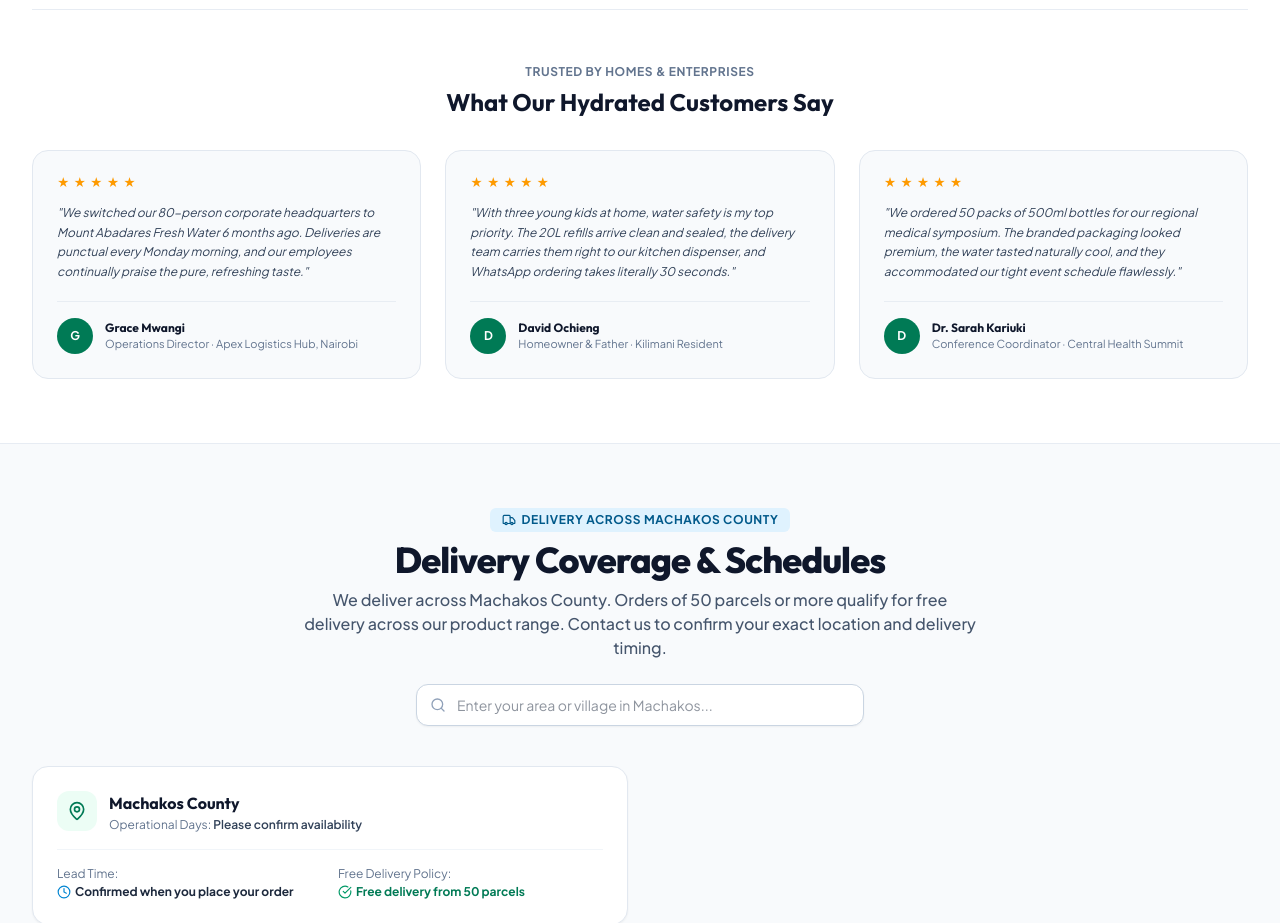
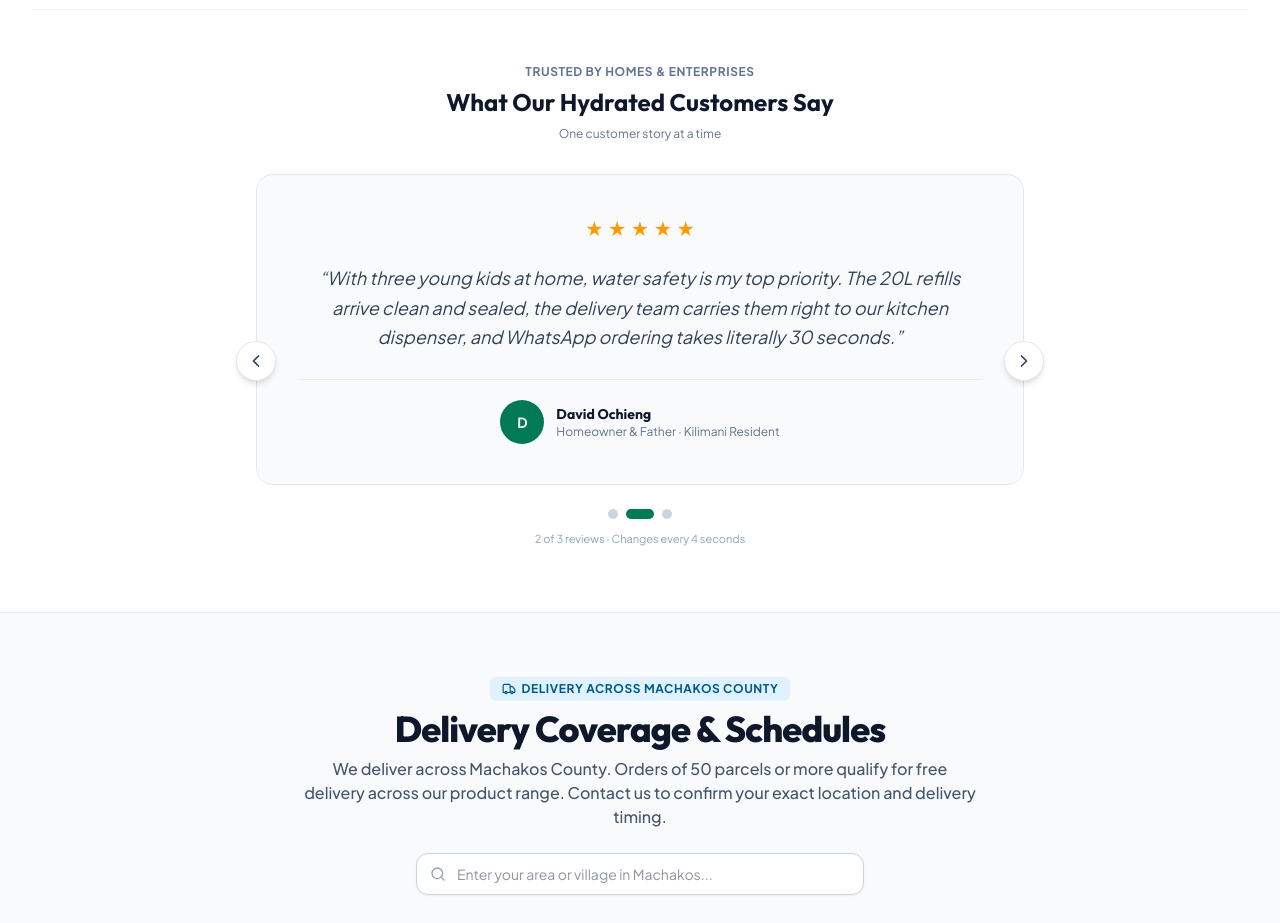
Before and after one commit to yobi369/Abaderes, a React (Vite) app: page / in a window 1280 px wide. Shown: the part 4820-5743 px from the top of the page. Built offline with nearby package versions, Linux system fonts and the light colour scheme.

Commit message:
Improve customer reviews with four-second single-review carousel

```diff
--- a/src/components/WhyChooseUsSection.tsx
+++ b/src/components/WhyChooseUsSection.tsx
@@ -1,8 +1,27 @@
-import React from 'react';
-import { ShieldCheck, Truck, Droplets, RefreshCw, Sparkles, Clock, Check } from 'lucide-react';
+import React, { useEffect, useState } from 'react';
+import { ShieldCheck, Truck, Droplets, RefreshCw, Sparkles, Clock, ChevronLeft, ChevronRight } from 'lucide-react';
 import { TESTIMONIALS } from '../data/waterData';
 
 export const WhyChooseUsSection: React.FC = () => {
+  const [activeReview, setActiveReview] = useState(0);
+  const [isPaused, setIsPaused] = useState(false);
+
+  useEffect(() => {
+    if (isPaused || TESTIMONIALS.length < 2) return;
+    const timer = window.setInterval(() => {
+      setActiveReview((current) => (current + 1) % TESTIMONIALS.length);
+    }, 4000);
+    return () => window.clearInterval(timer);
+  }, [isPaused]);
+
+  const showPreviousReview = () => {
+    setActiveReview((current) => (current - 1 + TESTIMONIALS.length) % TESTIMONIALS.length);
+  };
+
+  const showNextReview = () => {
+    setActiveReview((current) => (current + 1) % TESTIMONIALS.length);
+  };
+
   const advantages = [
     {
       icon: Droplets,
@@ -76,7 +95,7 @@ export const WhyChooseUsSection: React.FC = () => {
           })}
         </div>
 
-        {/* Real Customer Proof / Testimonials */}
+        {/* One-at-a-time automatically advancing customer reviews */}
         <div className="mt-16 pt-12 border-t border-slate-200/80">
           <div className="text-center mb-8">
             <span className="text-xs font-bold text-slate-500 uppercase tracking-wider">
@@ -85,37 +104,97 @@ export const WhyChooseUsSection: React.FC = () => {
             <h3 className="text-2xl font-bold text-slate-900 mt-1">
               What Our Hydrated Customers Say
             </h3>
+            <p className="text-xs text-slate-500 mt-2">One customer story at a time</p>
           </div>
 
-          <div className="grid grid-cols-1 md:grid-cols-3 gap-6">
-            {TESTIMONIALS.map((t) => (
           <div
+            className="relative max-w-3xl mx-auto"
+            onMouseEnter={() => setIsPaused(true)}
+            onMouseLeave={() => setIsPaused(false)}
+            onFocusCapture={() => setIsPaused(true)}
+            onBlurCapture={(event) => {
+              if (!event.currentTarget.contains(event.relatedTarget as Node | null)) {
+                setIsPaused(false);
+              }
+            }}
+            aria-roledescription="carousel"
+            aria-label="Customer reviews"
+          >
+            <div className="overflow-hidden rounded-2xl">
+              <div
+                className="flex transition-transform duration-700 ease-in-out motion-reduce:transition-none"
+                style={{ transform: `translateX(-${activeReview * 100}%)` }}
+              >
+                {TESTIMONIALS.map((t, index) => (
+                  <article
                     key={t.id}
-                className="p-6 rounded-2xl bg-slate-50 border border-slate-200 flex flex-col justify-between"
+                    className="min-w-full p-7 sm:p-10 rounded-2xl bg-slate-50 border border-slate-200 flex flex-col justify-between"
+                    role="group"
+                    aria-roledescription="slide"
+                    aria-label={`Review ${index + 1} of ${TESTIMONIALS.length}`}
+                    aria-hidden={index !== activeReview}
                   >
                     <div>
-                  {/* 5 star rating */}
-                  <div className="flex items-center gap-1 text-amber-500 mb-3 text-xs">
+                      <div className="flex items-center justify-center gap-1 text-amber-500 mb-5 text-lg" aria-label={`${t.rating} out of 5 stars`}>
                         {[...Array(t.rating)].map((_, i) => (
-                      <span key={i}>★</span>
+                          <span key={i} aria-hidden="true">★</span>
                         ))}
                       </div>
-                  <p className="text-xs text-slate-700 italic leading-relaxed">
-                    "{t.quote}"
+                      <p className="text-base sm:text-lg text-slate-700 italic leading-relaxed text-center">
+                        “{t.quote}”
                       </p>
                     </div>
 
-                <div className="mt-5 pt-4 border-t border-slate-200/70 flex items-center gap-3">
-                  <div className="w-9 h-9 rounded-full bg-emerald-700 text-white font-bold text-xs flex items-center justify-center shrink-0">
+                    <div className="mt-7 pt-5 border-t border-slate-200/70 flex items-center justify-center gap-3">
+                      <div className="w-11 h-11 rounded-full bg-emerald-700 text-white font-bold text-sm flex items-center justify-center shrink-0">
                         {t.author.charAt(0)}
                       </div>
-                  <div>
-                    <h4 className="text-xs font-bold text-slate-900">{t.author}</h4>
-                    <p className="text-[11px] text-slate-500">{t.role} · {t.company}</p>
+                      <div className="text-left">
+                        <h4 className="text-sm font-bold text-slate-900">{t.author}</h4>
+                        <p className="text-xs text-slate-500">{t.role} · {t.company}</p>
                       </div>
                     </div>
+                  </article>
+                ))}
               </div>
+            </div>
+
+            {TESTIMONIALS.length > 1 && (
+              <>
+                <button
+                  type="button"
+                  onClick={showPreviousReview}
+                  className="absolute left-2 sm:-left-5 top-1/2 -translate-y-1/2 w-10 h-10 rounded-full bg-white border border-slate-200 shadow-md text-slate-700 hover:text-emerald-700 hover:border-emerald-300 flex items-center justify-center transition-colors"
+                  aria-label="Previous customer review"
+                >
+                  <ChevronLeft className="w-5 h-5" />
+                </button>
+                <button
+                  type="button"
+                  onClick={showNextReview}
+                  className="absolute right-2 sm:-right-5 top-1/2 -translate-y-1/2 w-10 h-10 rounded-full bg-white border border-slate-200 shadow-md text-slate-700 hover:text-emerald-700 hover:border-emerald-300 flex items-center justify-center transition-colors"
+                  aria-label="Next customer review"
+                >
+                  <ChevronRight className="w-5 h-5" />
+                </button>
+              </>
+            )}
+
+            <div className="flex items-center justify-center gap-2 mt-6" aria-label="Choose a customer review">
+              {TESTIMONIALS.map((t, index) => (
+                <button
+                  key={t.id}
+                  type="button"
+                  onClick={() => setActiveReview(index)}
+                  className={`h-2.5 rounded-full transition-all duration-300 ${index === activeReview ? 'w-7 bg-emerald-700' : 'w-2.5 bg-slate-300 hover:bg-emerald-400'}`}
+                  aria-label={`Show review ${index + 1}`}
+                  aria-current={index === activeReview ? 'true' : undefined}
+                />
               ))}
+            </div>
+            <p className="text-center text-[11px] text-slate-400 mt-3">
+              {activeReview + 1} of {TESTIMONIALS.length} reviews · Changes every 4 seconds
+            </p>
           </div>
         </div>
 
```
Lines whose indentation alone changed are shown as unchanged.
